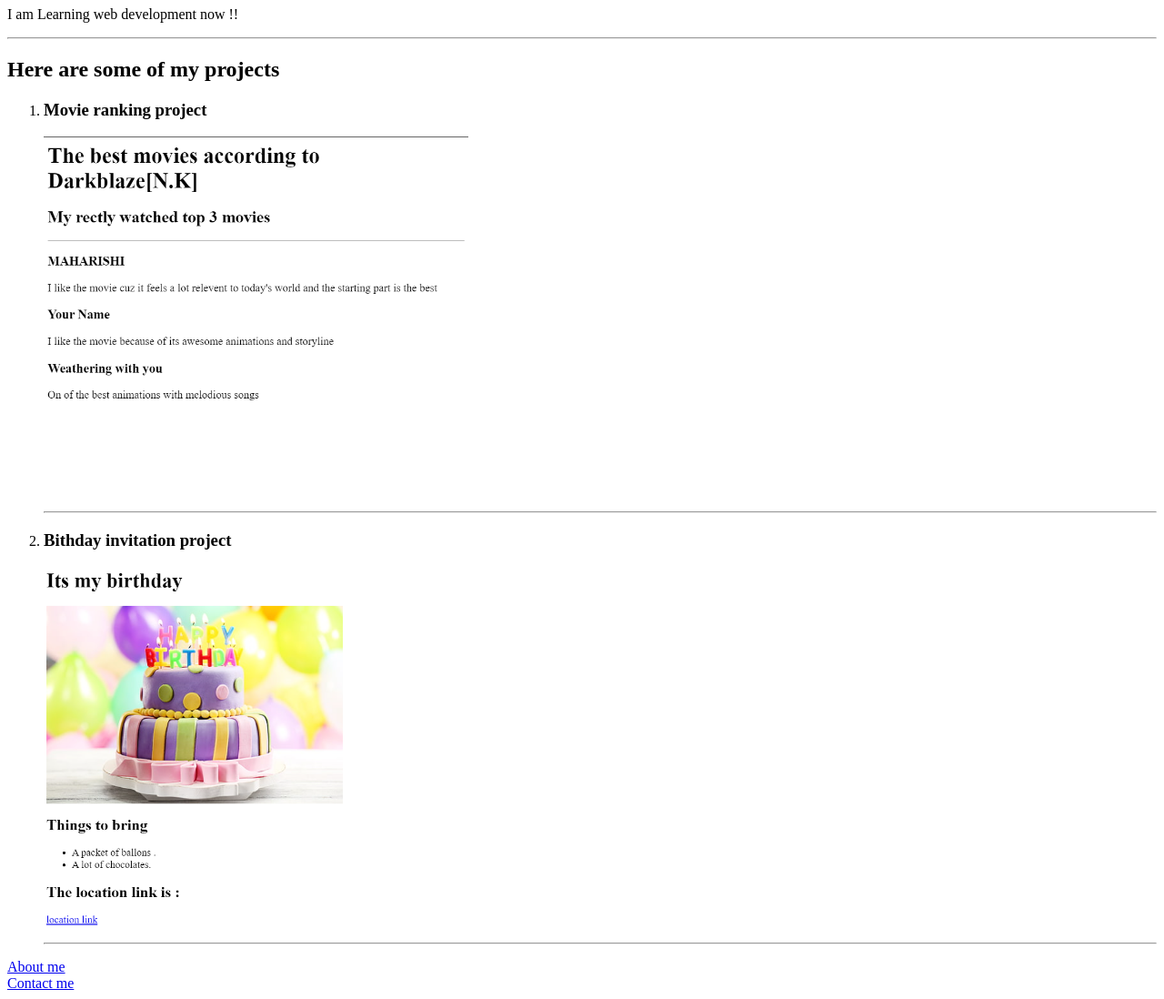
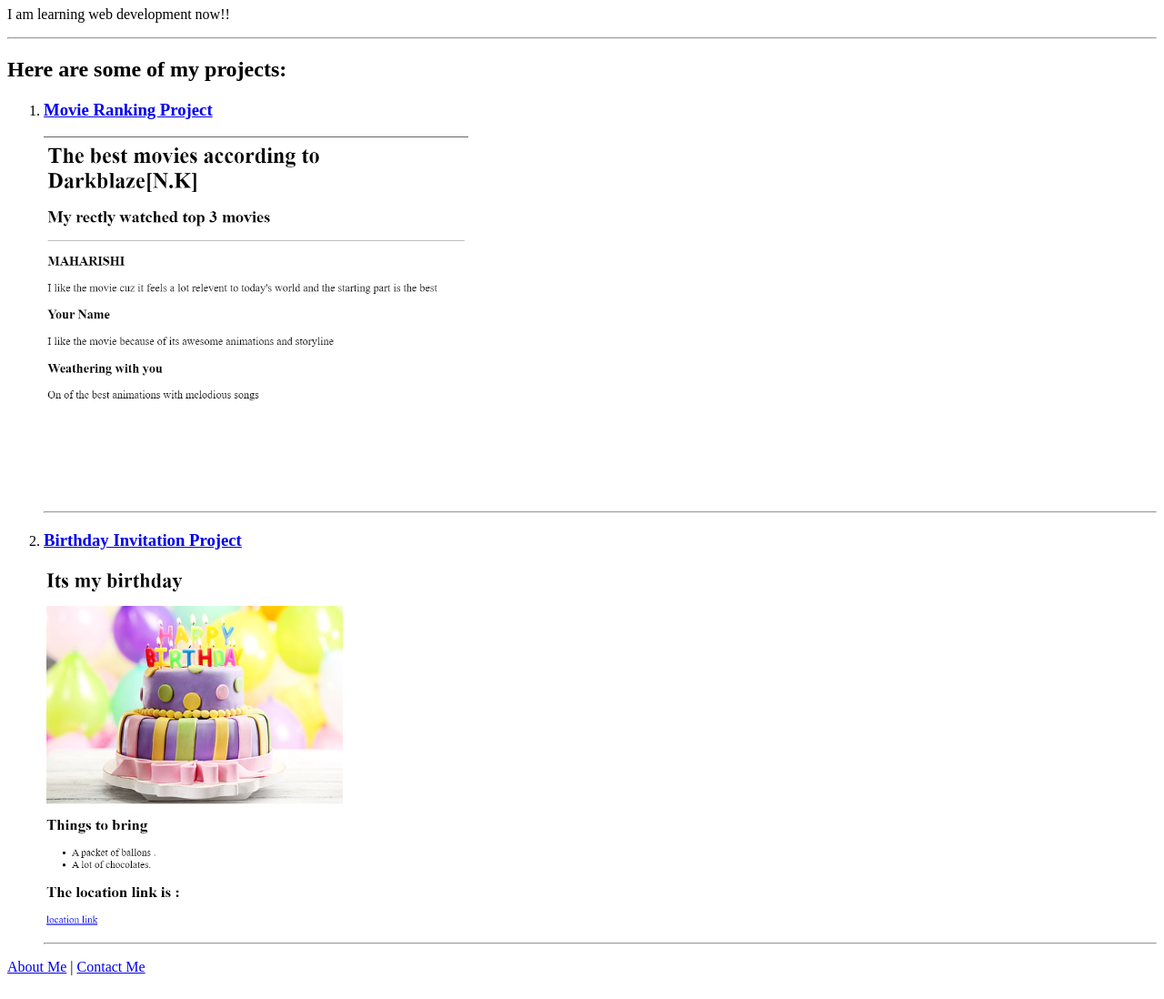
Before and after one commit to Ninad1929/html-portfolio, a plain HTML site: page index.html in a window 1280 px wide. Shown: the part 73-1171 px from the top of the page at 91% size. Drawn offline with Linux system fonts and the light colour scheme.

Commit message:
Update index.html

```diff
--- a/index.html
+++ b/index.html
@@ -1,30 +1,39 @@
 <!DOCTYPE html>
 <html lang="en">
 <head>
-    <meta charset="UTF-8">
-    <meta name="viewport" content="width=device-width, initial-scale=1.0">
-    <title>Portfolio template</title>
+  <meta charset="UTF-8" />
+  <meta name="viewport" content="width=device-width, initial-scale=1.0" />
+  <title>Portfolio Template</title>
 </head>
 <body>
-    <h1>Ninad Karpe's porfolio template </h1>
-    <p>I am Learning web development now !!</p>
-    <hr>
-    <p></p>
-    <h2>Here are some of my projects </h2>
-    <ol>
-        <li><h3><a href = "./public/movie-ranking.html"></a>Movie ranking project  </a></h3> </li>
-        <img src = "assets/images/m1.png" height="400" alt = "Movie ranking project preview"/>
+  <h1>Ninad Karpe's Portfolio Template</h1>
+  <p>I am learning web development now!!</p>
+  <hr />
 
-        <hr>
+  <h2>Here are some of my projects:</h2>
+  <ol>
+    <li>
+      <h3>
+        <a href="./public/movie-ranking.html">Movie Ranking Project</a>
+      </h3>
+      <img src="assets/images/m1.png" height="400" alt="Movie ranking project preview" />
+    </li>
+    <hr />
 
-        <li><h3><a href = "./public/birthday-invite.html"></a>Bithday invitation project  </a></h3> </li>
-         <img src = "./assets/images/m2.png" height="400" alt = "Birthday invitation project preview"/>
+    <li>
+      <h3>
+        <a href="./public/birthday-invite.html">Birthday Invitation Project</a>
+      </h3>
+      <img src="assets/images/m2.png" height="400" alt="Birthday invitation project preview" />
+    </li>
+    <hr />
+  </ol>
 
-         <hr>
-    </ol>
-<footer>
-    <a href = "public/about.html" > About me </a><br>
-   <a href = "./public/contact.html" > Contact me </a></footer>
-
+  <footer>
+    <p>
+      <a href="./public/about.html">About Me</a> |
+      <a href="./public/contact.html">Contact Me</a>
+    </p>
+  </footer>
 </body>
 </html>
```
